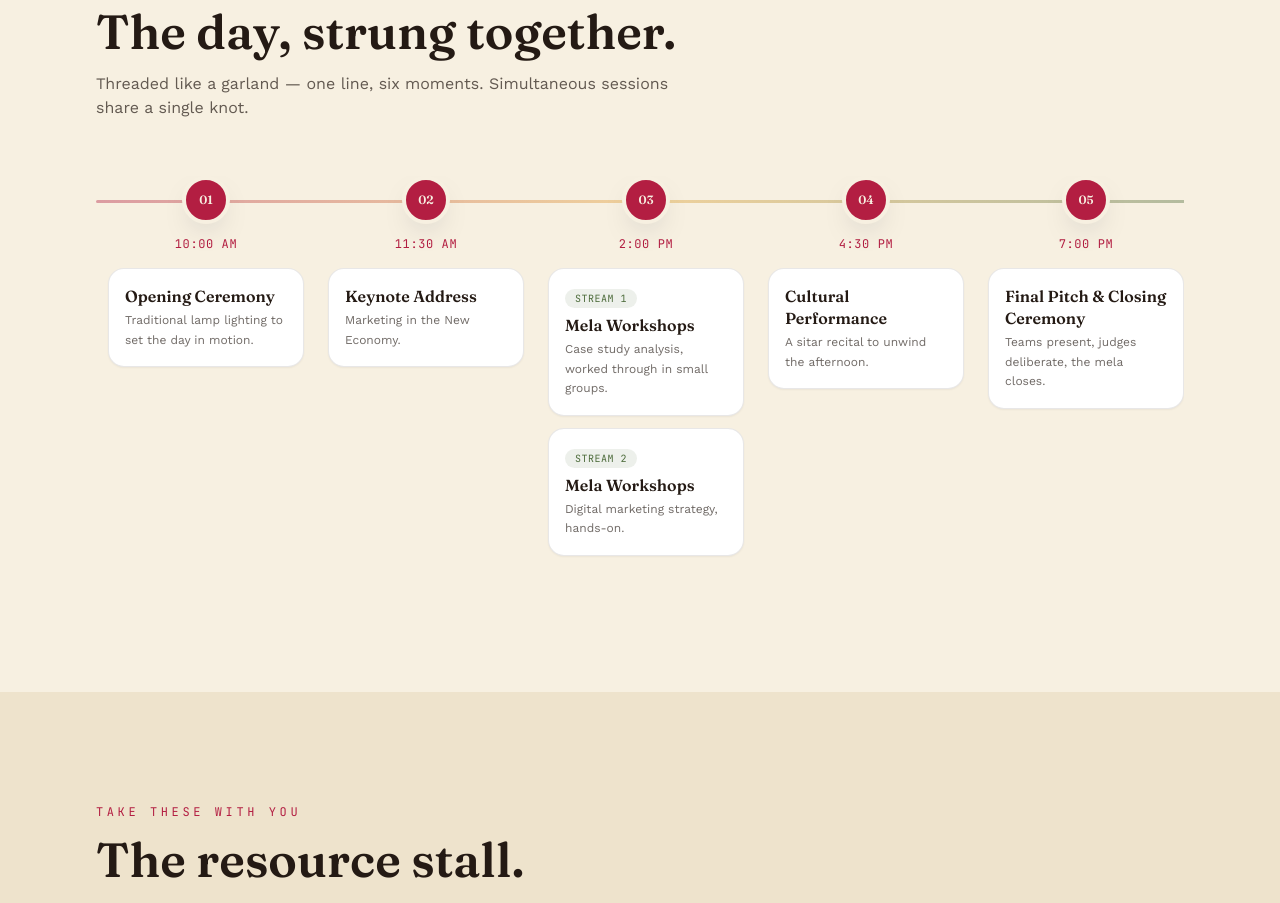
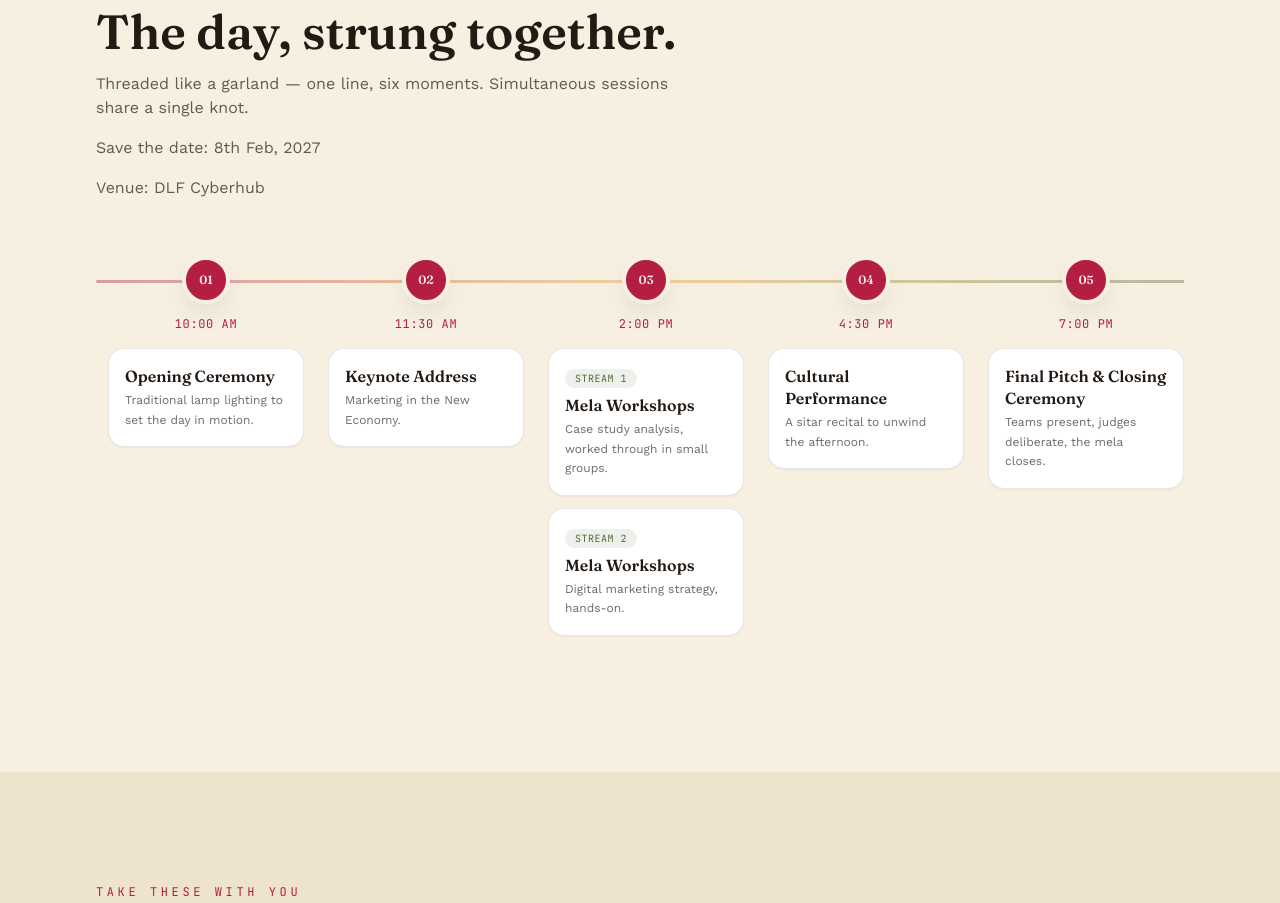
Before and after one commit to Akanksha04092004/maxi-mela, a Next.js app: page / in a window 1280 px wide. Shown: the part 1540-2443 px from the top of the page. Built offline with nearby package versions, Linux system fonts and the light colour scheme.

Commit message:
Date and location (with map)

```diff
--- a/components/Timeline.tsx
+++ b/components/Timeline.tsx
@@ -30,7 +30,13 @@ export default function Timeline() {
         <p className="mt-4 max-w-xl text-ink/70">
           Threaded like a garland &mdash; one line, six moments. Simultaneous
           sessions share a single knot.
+        </p><p className="mt-4 max-w-xl text-ink/70">
+          Save the date: 8th Feb, 2027
         </p>
+        <a href="https://maps.app.goo.gl/dCnTJar7LBqY7WUc7"><p className="mt-4 max-w-xl text-ink/70">
+          Venue: DLF Cyberhub
+        </p>
+        </a>
 
         {/* Rail */}
         <div className="rail-scroll mt-14 overflow-x-auto pb-6">
```
